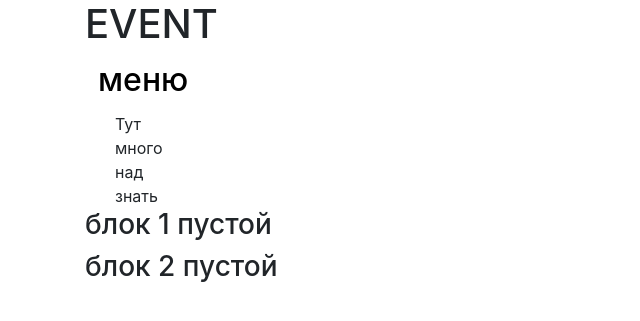
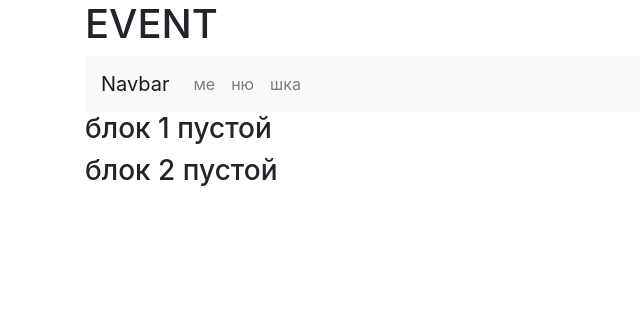
Before and after one commit to banana-tiger/event_tracking_project, a Flask app: page / in a window 1280 px wide. Shown: the top 321 px of the page, without its empty margins (0-640 px from the left). Run offline with Flask 2, Linux system fonts and the light colour scheme; some libraries are stand-ins or nearby versions.

Commit message:
изменил менюшку в простой или не в простой navbar

```diff
--- a/src/event_tracking_project/templates/start_page.html
+++ b/src/event_tracking_project/templates/start_page.html
@@ -15,25 +15,17 @@
         <h1>{{ page_title }}</h1>
         </div>
         <div class="container">
-          <nav class="navbar-collapse">
-            <button class="navbar-toggler" type="button" data-toggle="collapse" data-target="#navbarsExample01" aria-controls="navbarsExample01" aria-expanded="true" aria-label="Toggle navigation">
-              <h2>меню</h2>
+          <nav class="navbar navbar-expand-lg navbar-light bg-light">
+            <a class="navbar-brand" href="#">Navbar</a>
+            <button class="navbar-toggler" type="button" data-toggle="collapse" data-target="#navbarNavAltMarkup" aria-controls="navbarNavAltMarkup" aria-expanded="false" aria-label="Toggle navigation">
+              <span class="navbar-toggler-icon"></span>
             </button>
-            <div class="navbar-collapse collapse show" id="navbarsExample01">
-              <ul class="navbar-nav mr-auto">
-                <li class="container">
-                  <div class="container">Тут</div>
-                </li>
-                <li class="container">
-                  <div class="container">много</div>
-                </li>
-                <li class="container">
-                  <div class="container">над</div>
-                </li>
-                <li class="container">
-                  <div class="container">знать</div>
-                </li>
-              </ul>
+            <div class="collapse navbar-collapse" id="navbarNavAltMarkup">
+              <div class="navbar-nav">
+                <a class="nav-item nav-link" href="#">ме</a>
+                <a class="nav-item nav-link" href="#">ню</a>
+                <a class="nav-item nav-link" href="#">шка</a>
+              </div>
             </div>
           </nav>
         </div>
```
Lines whose indentation alone changed are shown as unchanged.
